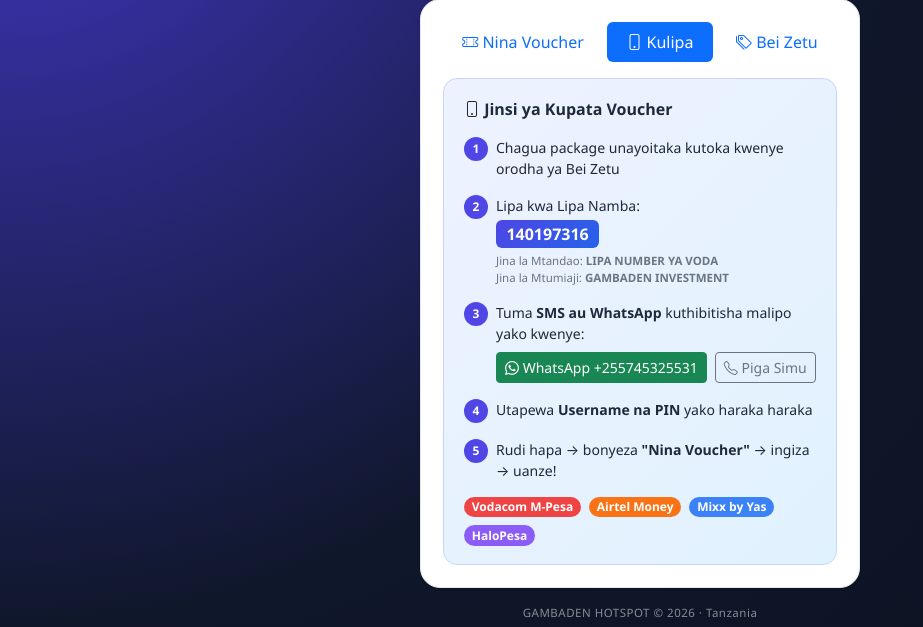
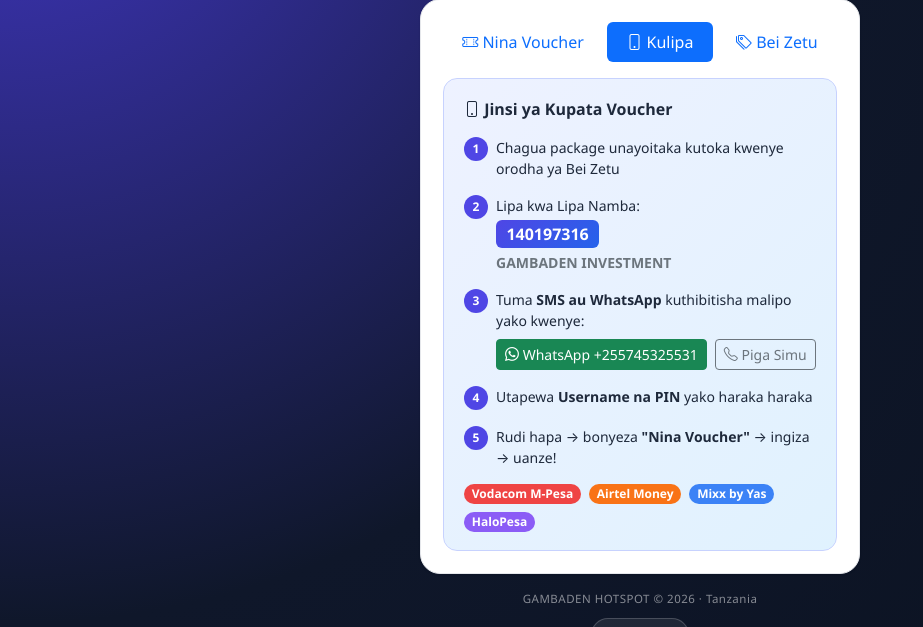
Before and after one commit to massawes/gambadeninvestment, a PHP site: page / in a window 1280 px wide, after a click on "Kulipa". Shown: the part 238-865 px from the top of the page, without its empty margins (0-923 px from the left). Run offline with PHP 8.4, Linux system fonts and the light colour scheme; data comes from the database, SQL or seed files in the repository; data that the repository does not hold is empty.

Commit message:
Simplify payment tab: drop network name line, show business name larger
Co-Authored-By: Claude Sonnet 5 <noreply@anthropic.com>

```diff
--- a/index.php
+++ b/index.php
@@ -262,9 +262,8 @@ if ($_SERVER['REQUEST_METHOD'] === 'POST' && isset($_POST['action']) && $_POST['
           <div class="small">
             <div>Lipa kwa Lipa Namba:</div>
             <div class="badge btn-nx-primary fs-6 my-1"><?= htmlspecialchars($portal['lipa_number']) ?></div>
-            <div class="text-secondary" style="font-size:11.5px;">
-              Jina la Mtandao: <strong>LIPA NUMBER YA VODA</strong><br>
-              Jina la Mtumiaji: <strong>GAMBADEN INVESTMENT</strong>
+            <div class="text-secondary" style="font-size:14px;">
+              <strong>GAMBADEN INVESTMENT</strong>
             </div>
           </div>
         </div>
```
